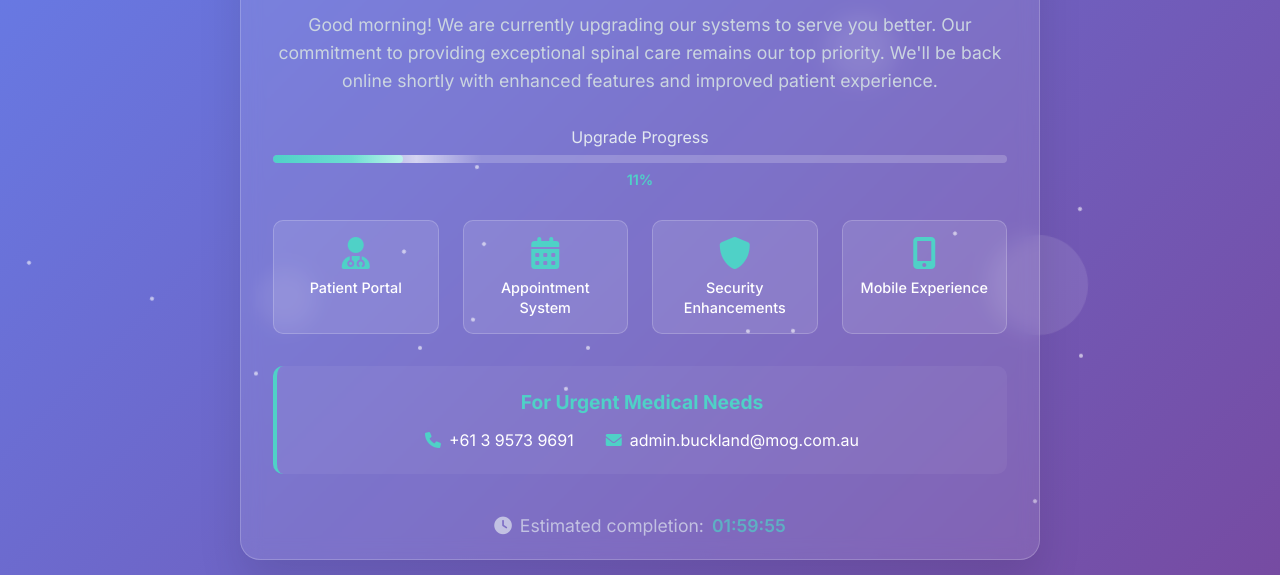
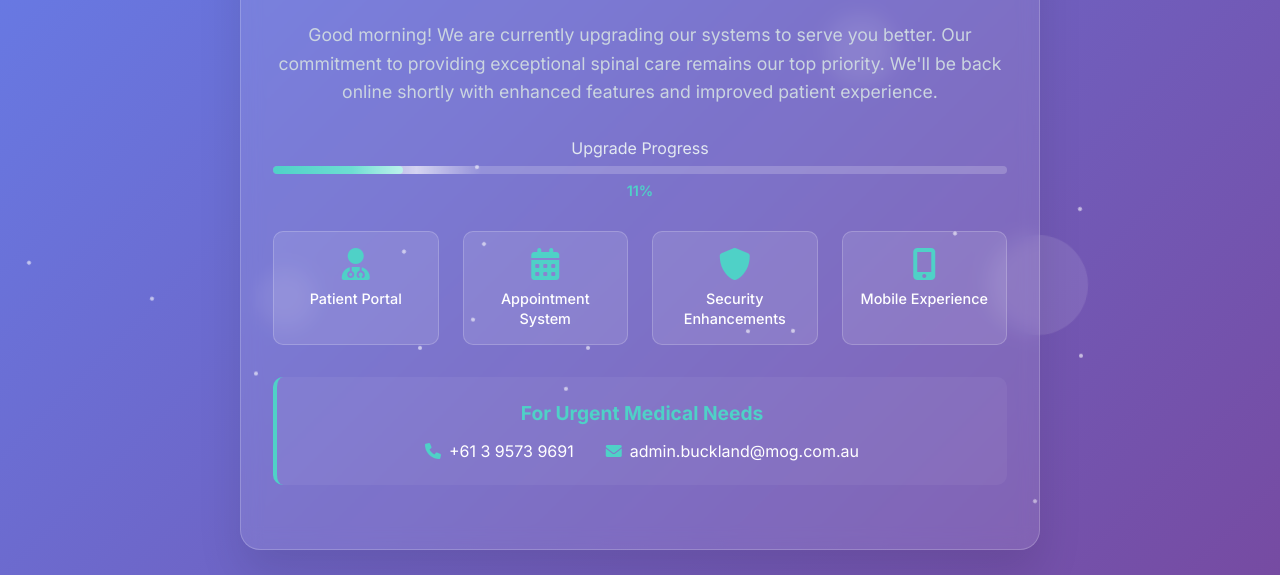
Before and after one commit to radion-x/Eval-Holding-Page, a plain HTML site: page index.html in a window 1280 px wide. Shown: the part 225-800 px from the top of the page. Drawn offline with nearby package versions, Linux system fonts and the light colour scheme.

Commit message:
remove countdown

```diff
--- a/index.html
+++ b/index.html
@@ -86,14 +86,6 @@
                 </div>
             </div>
 
-            <!-- Estimated completion time -->
-            <div class="completion-time fade-in-delayed-5">
-                <div class="time-container">
-                    <i class="fas fa-clock"></i>
-                    <span>Estimated completion: </span>
-                    <span class="countdown" id="countdown"></span>
-                </div>
-            </div>
         </div>
 
         <!-- Particle system -->
--- a/script.js
+++ b/script.js
@@ -3,7 +3,6 @@ $(document).ready(function() {
     initializeAnimations();
     createParticles();
     startProgressAnimation();
-    startCountdown();
     initMobileTypingAnimation();
 
     // Initialize all animations
@@ -86,32 +85,6 @@ $(document).ready(function() {
         }, 3500); // Start after 3.5 seconds
     }
 
-    // Countdown timer
-    function startCountdown() {
-        // Set target time to 2 hours from now
-        const targetTime = new Date().getTime() + (2 * 60 * 60 * 1000);
-
-        function updateCountdown() {
-            const now = new Date().getTime();
-            const distance = targetTime - now;
-
-            if (distance > 0) {
-                const hours = Math.floor(distance / (1000 * 60 * 60));
-                const minutes = Math.floor((distance % (1000 * 60 * 60)) / (1000 * 60));
-                const seconds = Math.floor((distance % (1000 * 60)) / 1000);
-
-                const timeString = `${hours.toString().padStart(2, '0')}:${minutes.toString().padStart(2, '0')}:${seconds.toString().padStart(2, '0')}`;
-                $('#countdown').text(timeString);
-            } else {
-                $('#countdown').text('00:00:00');
-            }
-        }
-
-        // Update immediately and then every second
-        updateCountdown();
-        setInterval(updateCountdown, 1000);
-    }
-
     // Mobile-specific typing animation
     function initMobileTypingAnimation() {
         if (window.innerWidth <= 768) {
--- a/styles.css
+++ b/styles.css
@@ -331,26 +331,6 @@ body {
     text-shadow: 0 0 8px rgba(79, 209, 199, 0.5);
 }
 
-/* Completion time */
-.completion-time {
-    margin-top: 2rem;
-    opacity: 0;
-    animation: fadeInUp 1s ease-out 4.5s forwards;
-}
-
-.time-container {
-    display: flex;
-    align-items: center;
-    justify-content: center;
-    gap: 0.5rem;
-    font-size: 1.1rem;
-    color: #e2e8f0;
-}
-
-.countdown {
-    font-weight: 600;
-    color: #4fd1c7;
-}
 
 /* Particles */
 .particles {
@@ -415,10 +395,6 @@ body {
     opacity: 0;
 }
 
-.fade-in-delayed-5 {
-    animation: fadeInUp 1s ease-out 4.5s forwards;
-    opacity: 0;
-}
 
 @keyframes fadeInUp {
     from {
```
